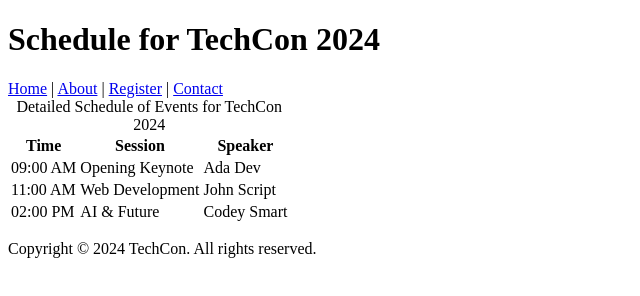
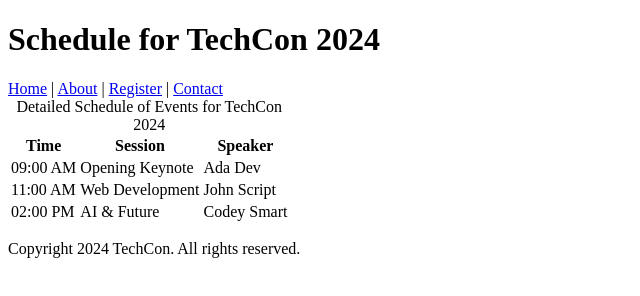
Before and after one commit to Princesse19/alx_fe_javascript, a plain HTML site: page techcon_website/schedule.html in a window 1280 px wide. Shown: the full height of the page, 0-640 px from the left. Drawn offline with Linux system fonts and the light colour scheme.

Commit message:
Fix: add full word copyright to footer in schedule.html

```diff
--- a/techcon_website/schedule.html
+++ b/techcon_website/schedule.html
@@ -46,7 +46,7 @@
   </main>
 
   <footer>
-	  <p>Copyright © 2024 TechCon. All rights reserved.</p>
+	  <p>Copyright 2024 TechCon. All rights reserved.</p>
   </footer>
 </body>
 </html>
```
